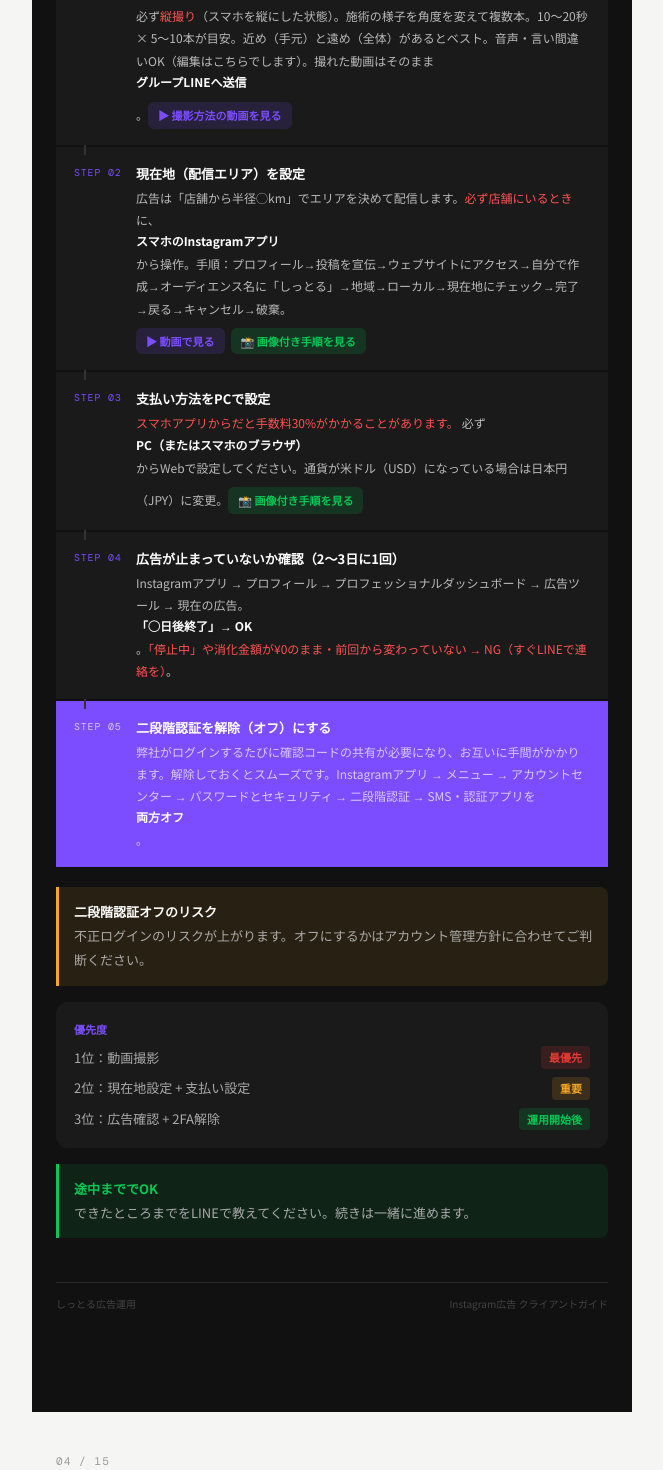
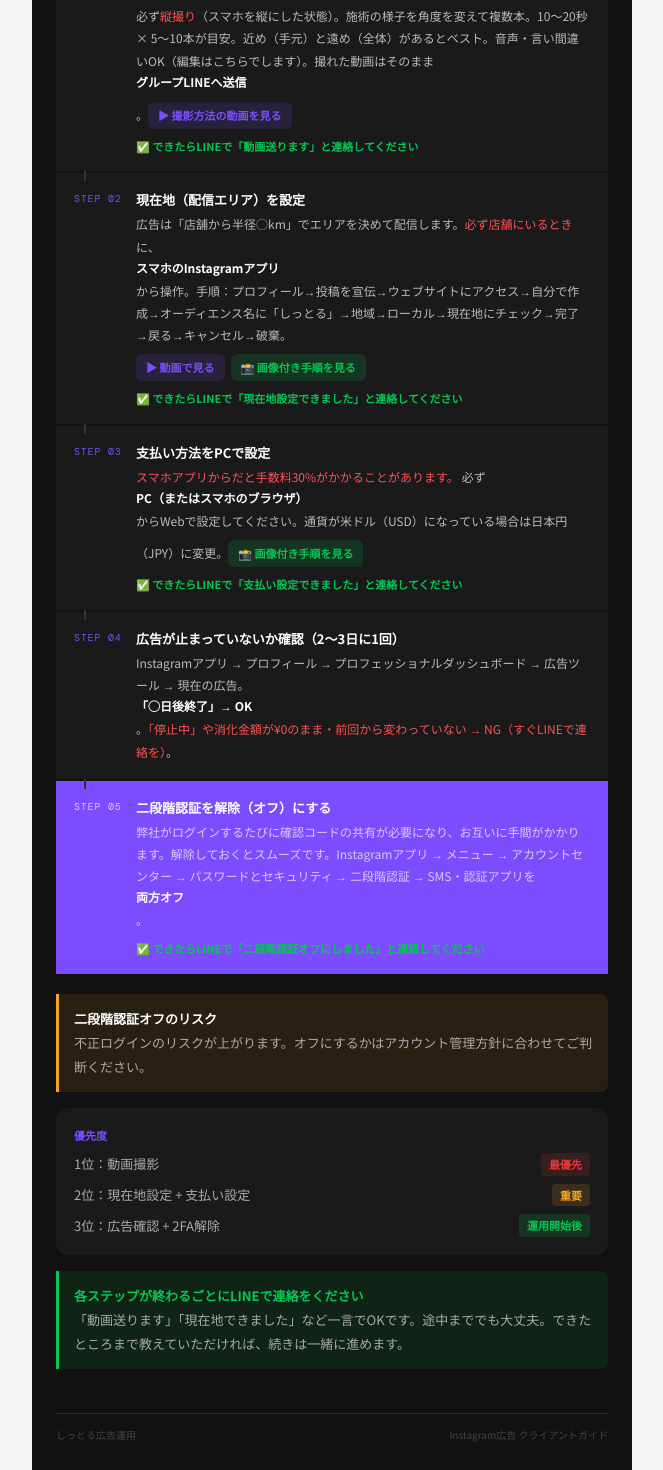
Before and after one commit to shittoruad-gif/ig-ad-guide, a Next.js app: page / in a window 1280 px wide. Shown: the part 2980-4450 px from the top of the page, without its empty margins (308-971 px from the left). Built offline with nearby package versions, Linux system fonts and the light colour scheme.

Commit message:
S3: 各STEPに「できたらLINEで連絡」を追加

```diff
--- a/src/components/slides/S3.tsx
+++ b/src/components/slides/S3.tsx
@@ -13,6 +13,7 @@ export default function S3() {
             <strong>動画を撮って送る</strong>
             <span style={{ fontSize: "12px", color: "rgba(255,255,255,.7)" }}>必ず<span style={{ color: "#FF5252" }}>縦撮り</span>（スマホを縦にした状態）。施術の様子を角度を変えて複数本。10〜20秒 × 5〜10本が目安。近め（手元）と遠め（全体）があるとベスト。音声・言い間違いOK（編集はこちらでします）。撮れた動画はそのまま<strong style={{ color: "white" }}>グループLINEへ送信</strong>。</span>
             <a href="https://youtu.be/ypoqf0JSwXs" target="_blank" rel="noopener noreferrer" style={{ display: "inline-flex", alignItems: "center", gap: "6px", marginTop: "8px", fontSize: "11px", color: "var(--accent)", fontWeight: 700, textDecoration: "none", background: "rgba(124,77,255,.15)", padding: "4px 10px", borderRadius: "6px" }}>{"▶ 撮影方法の動画を見る"}</a>
+            <span style={{ display: "block", marginTop: "8px", fontSize: "11px", color: "var(--green)", fontWeight: 700 }}>{"✅ できたらLINEで「動画送ります」と連絡してください"}</span>
           </div>
         </div>
         <div className="flow-step">
@@ -24,6 +25,7 @@ export default function S3() {
               <a href="https://youtu.be/LXgxH8Xd1oA" target="_blank" rel="noopener noreferrer" style={{ display: "inline-flex", alignItems: "center", gap: "4px", fontSize: "11px", color: "var(--accent)", fontWeight: 700, textDecoration: "none", background: "rgba(124,77,255,.15)", padding: "4px 10px", borderRadius: "6px" }}>{"▶ 動画で見る"}</a>
               <a href="https://purring-tricorne-930.notion.site/1e6a85b685b680818b40cad4bdf7965c" target="_blank" rel="noopener noreferrer" style={{ display: "inline-flex", alignItems: "center", gap: "4px", fontSize: "11px", color: "var(--green)", fontWeight: 700, textDecoration: "none", background: "rgba(6,199,85,.15)", padding: "4px 10px", borderRadius: "6px" }}>{"📸 画像付き手順を見る"}</a>
             </span>
+            <span style={{ display: "block", marginTop: "8px", fontSize: "11px", color: "var(--green)", fontWeight: 700 }}>{"✅ できたらLINEで「現在地設定できました」と連絡してください"}</span>
           </div>
         </div>
         <div className="flow-step">
@@ -33,6 +35,7 @@ export default function S3() {
             <span style={{ fontSize: "12px", color: "#FF5252" }}>スマホアプリからだと手数料30%がかかることがあります。</span>{" "}
             <span style={{ fontSize: "12px", color: "rgba(255,255,255,.7)" }}>必ず<strong style={{ color: "white" }}>PC（またはスマホのブラウザ）</strong>からWebで設定してください。通貨が米ドル（USD）になっている場合は日本円（JPY）に変更。</span>
             <a href="https://purring-tricorne-930.notion.site/1d8a85b685b680f5bddcee62577c2eeb" target="_blank" rel="noopener noreferrer" style={{ display: "inline-flex", alignItems: "center", gap: "4px", marginTop: "8px", fontSize: "11px", color: "var(--green)", fontWeight: 700, textDecoration: "none", background: "rgba(6,199,85,.15)", padding: "4px 10px", borderRadius: "6px" }}>{"📸 画像付き手順を見る"}</a>
+            <span style={{ display: "block", marginTop: "8px", fontSize: "11px", color: "var(--green)", fontWeight: 700 }}>{"✅ できたらLINEで「支払い設定できました」と連絡してください"}</span>
           </div>
         </div>
         <div className="flow-step">
@@ -47,6 +50,7 @@ export default function S3() {
           <div className="flow-text">
             <strong>二段階認証を解除（オフ）にする</strong>
             <span style={{ fontSize: "12px", color: "rgba(255,255,255,.7)" }}>弊社がログインするたびに確認コードの共有が必要になり、お互いに手間がかかります。解除しておくとスムーズです。Instagramアプリ → メニュー → アカウントセンター → パスワードとセキュリティ → 二段階認証 → SMS・認証アプリを<strong style={{ color: "white" }}>両方オフ</strong>。</span>
+            <span style={{ display: "block", marginTop: "8px", fontSize: "11px", color: "var(--green)", fontWeight: 700 }}>{"✅ できたらLINEで「二段階認証オフにしました」と連絡してください"}</span>
           </div>
         </div>
       </div>
@@ -75,8 +79,8 @@ export default function S3() {
       </div>
 
       <div className="tip" style={{ background: "rgba(6,199,85,.1)", borderLeftColor: "var(--green)" }}>
-        <strong style={{ color: "var(--green)" }}>途中まででOK</strong><br />
-        <span style={{ color: "#aaa" }}>できたところまでをLINEで教えてください。続きは一緒に進めます。</span>
+        <strong style={{ color: "var(--green)" }}>各ステップが終わるごとにLINEで連絡をください</strong><br />
+        <span style={{ color: "#aaa" }}>「動画送ります」「現在地できました」など一言でOKです。途中まででも大丈夫。できたところまで教えていただければ、続きは一緒に進めます。</span>
       </div>
 
       <div className="dark-sf"><span>しっとる広告運用</span><span>Instagram広告 クライアントガイド</span></div>
```
